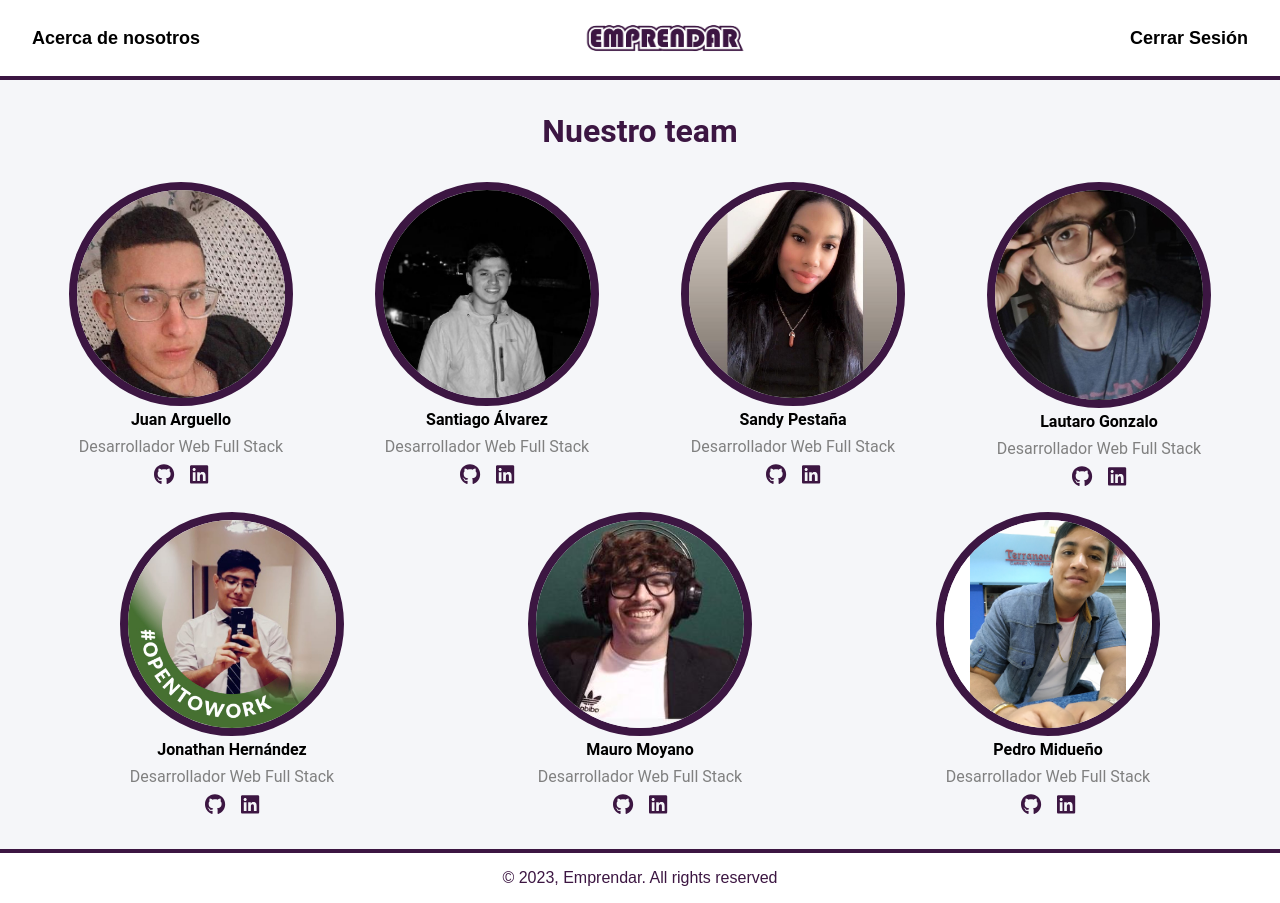
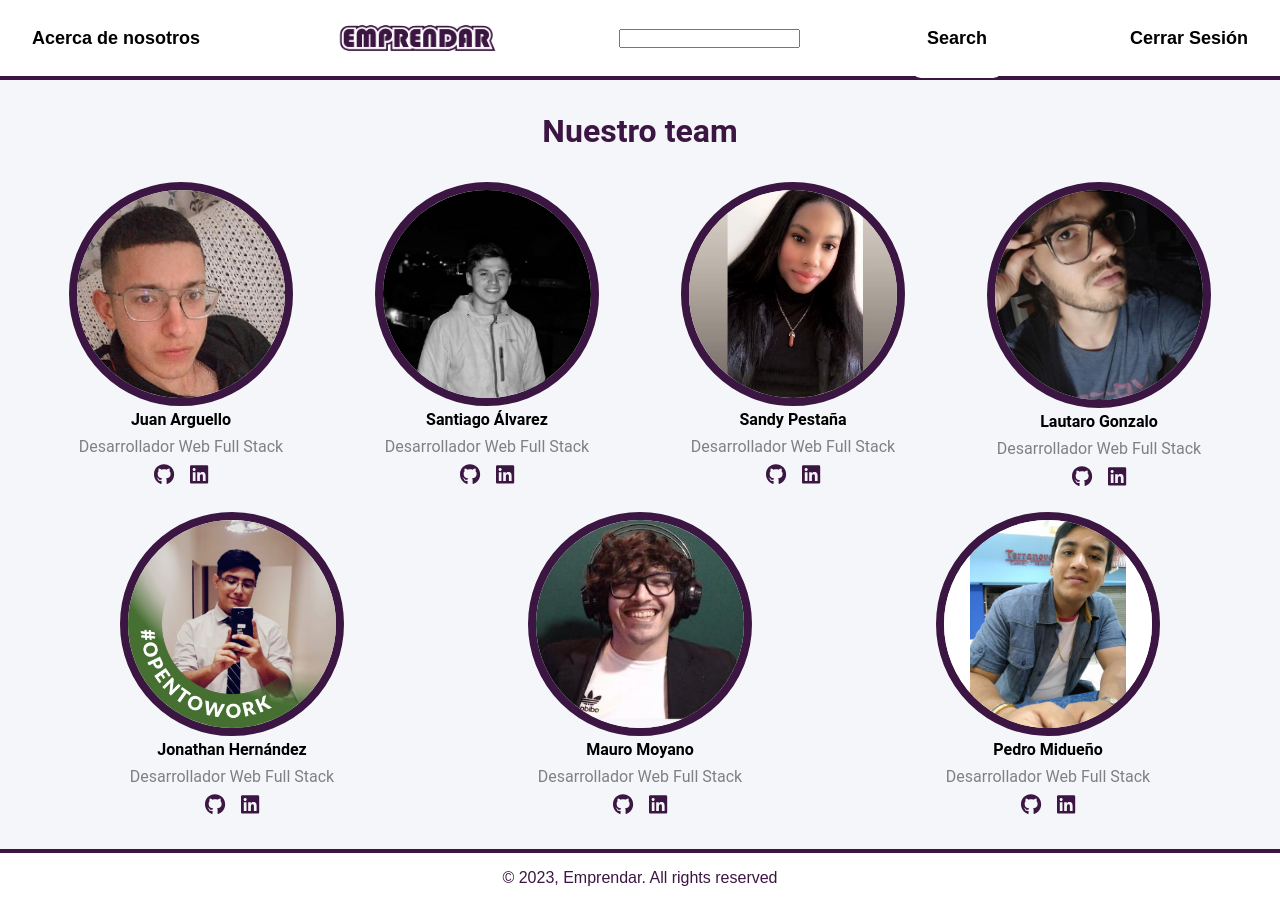
Before and after one commit to MauroMoyano/Emprendar_Front, a Next.js app: page /aboutUs in a window 1280 px wide. Built offline with nearby package versions, Linux system fonts and the light colour scheme.

Commit message:
busqueda por nombre lista

```diff
--- a/components/Layout.jsx
+++ b/components/Layout.jsx
@@ -1,26 +1,42 @@
-
 import style from './styles/Layout.module.css'
 import Link from 'next/link'
 import logo from '../public/assets/logo.png'
 import Image from 'next/image'
-import { FontAwesomeIcon } from "@fortawesome/react-fontawesome";
-import { useSelector, useDispatch } from 'react-redux';
-import { logOut } from 'redux/actions';
+import {FontAwesomeIcon} from "@fortawesome/react-fontawesome";
+import {useSelector, useDispatch} from 'react-redux';
+import {logOut, searchProject} from 'redux/actions';
+import {useState} from "react";
+
 const Layout = ({children}) => {
 
+    const [searchValue, setSearchValue] = useState("")
+
     const dispatch = useDispatch()
+
+    const handleInput = (event) => {
+        setSearchValue(event.target.value)
+    }
+
+    const handleClick = (event) => {
+        event.preventDefault()
+        dispatch(searchProject(searchValue))
+        setSearchValue("")
+
+    }
 
     return (<div className={style.divGral}>
         <nav className={style.nav}>
 
             <div>
-                    <a href="/aboutUs"><button>Acerca de nosotros</button></a>
+                <Link href="/aboutUs">
+                    <button>Acerca de nosotros</button>
+                </Link>
             </div>
 
             {/* <p className={style.menu}>Menu &nabla;</p> */}
 
             <div className={style.logo}>
-                        <a href='/home'><Image className={style.logo} src={logo}/></a>
+                <a href='/home'><Image className={style.logo} src={logo} alt="Logo"/></a>
             </div>
 
             {/* <div className={style.links}>
@@ -30,7 +46,18 @@ const Layout = ({children}) => {
                 </div> */}
 
             <div>
-                    <a href="/"><button onClick={ () => dispatch(logOut()) }>Cerrar Sesión</button></a>
+                <input type='search' value={searchValue} onChange={handleInput}/>
+            </div>
+            <div>
+                <Link href="/home">
+                    <button type='submit' className={style.nav} onClick={handleClick}> Search</button>
+                </Link>
+            </div>
+
+            <div>
+                <a href="/">
+                    <button onClick={() => dispatch(logOut())}>Cerrar Sesión</button>
+                </a>
             </div>
 
         </nav>
@@ -38,7 +65,7 @@ const Layout = ({children}) => {
             {children}
         </div>
         <footer className={style.footer}>
-            <p> &copy; 2023, Emprendar.  All rights reserved</p>
+            <p> &copy; 2023, Emprendar. All rights reserved</p>
         </footer>
     </div>)
 }
--- a/redux/actions.js
+++ b/redux/actions.js
@@ -12,6 +12,7 @@ export const ORDER_TOP = "ORDER_TOP";
 export const FILTER_CATEGORY = "FILTER_CATEGORY";
 export const FILTER_COUNTRY = "FILTER_COUNTRY";
 export const CREATE_PROJECT = "CREATE_PROJECT";
+export const SEARCH_VALUE = "SEARCH_VALUE"
 
 //types para el registro
 
@@ -29,6 +30,7 @@ export const USER_AUTHED = "USER_AUTHED"
 export const CONFIRM_EMAIL = "CONFIRM_EMAIL";
 export const CONFIRM_EMAIL_ERROR = "CONFIRM_EMAIL_ERROR";
 // const BACK_APP_URL = process.env.BACK_APP_URL
+
 
 export const getHomeProjects = () => {
   return async function (dispatch) {
@@ -64,7 +66,7 @@ export const getDetailProject = (id) => {
 
 export const getUser = (id) => {
   return async function (dispatch) {
-    const { data } = await axios.get(`http://localhost:3001/user/${id} `);
+    const { data } = await axios.get(v);
     dispatch({ type: GET_USER, payload: data });
   };
 };
@@ -86,6 +88,16 @@ export const resetDetailProject = (id) => {
     type: RESET_DETAIL_PROJECT,
   };
 };
+
+export const searchProject = (value) => {
+
+    return async function(dispatch){
+        const {data} = await axios.get(`http://localhost:3001/project?name=${value} `)
+        console.log("data ", data)
+        dispatch({ type: SEARCH_VALUE, payload: data})
+    }
+
+}
 
 //registrar usuarios
 export const signInUser = (data) => {
--- a/redux/reducer.js
+++ b/redux/reducer.js
@@ -14,7 +14,7 @@ import {
   USER_AUTHED,
   CONFIRM_EMAIL,
   CONFIRM_EMAIL_ERROR,
-  CREATE_PROJECT,
+  CREATE_PROJECT, SEARCH_VALUE,
 } from "./actions";
 
 const initialState = {
@@ -153,11 +153,17 @@ const rootReducer = (state = initialState, action) => {
         message: action.payload,
       };
 
-      case CREATE_PROJECT:
-        return {
+    case CREATE_PROJECT:
+      return {
           ...state,
           allProjects: [action.payload, ...state.allProjects]
         }
+
+    case SEARCH_VALUE:
+      return {
+        ...state,
+        allProjects: action.payload
+      }
 
     default:
       return { ...state };
```
Lines whose indentation alone changed are shown as unchanged.
